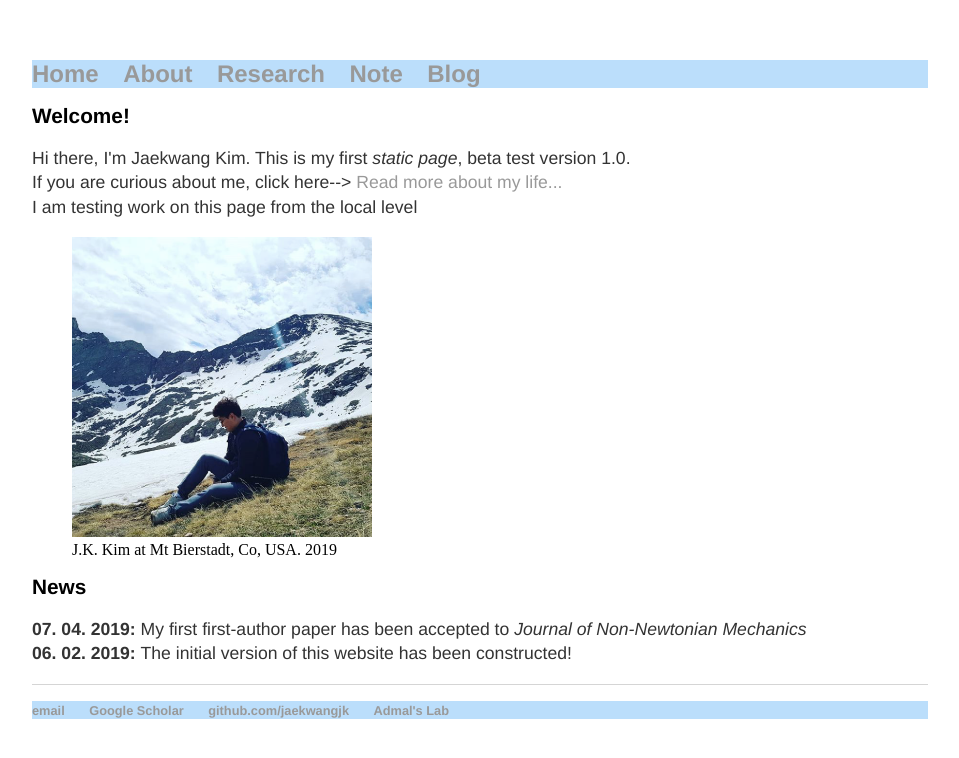
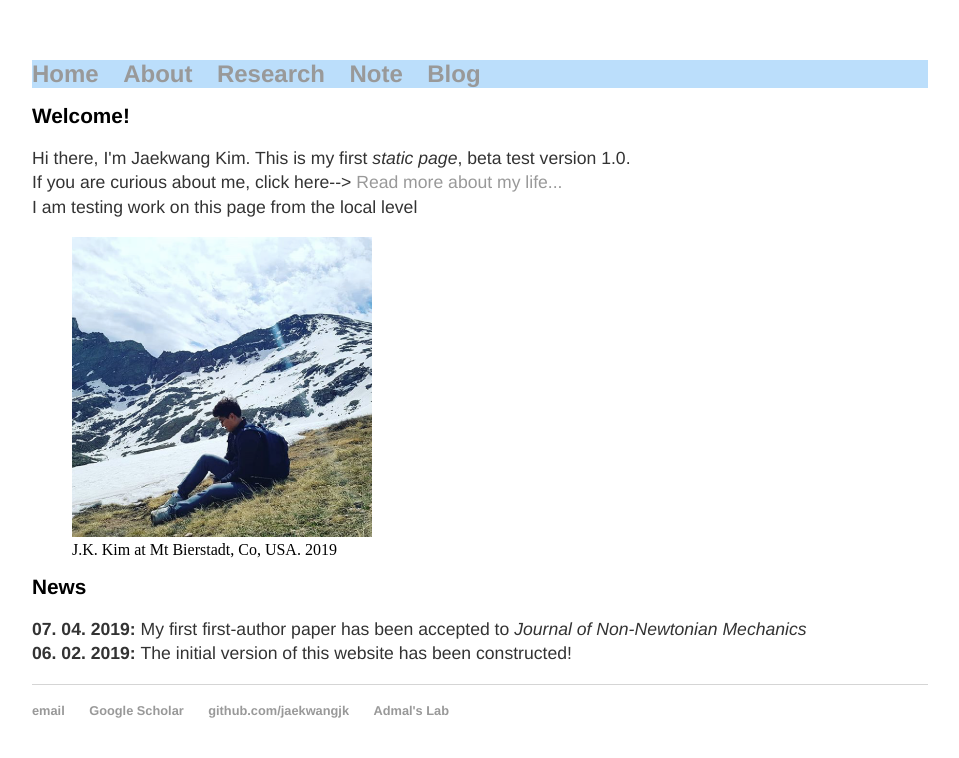
Before and after one commit to jaekwangjk/jaekwangjk.github.io, a Jekyll site: the page built from index.html, in a window 1280 px wide. Shown: the top 758 px of the page, without its empty margins (160-1119 px from the left). Built offline with Jekyll 4.4.1, drawn with Linux system fonts in a browser that asks for light colours.

Commit message:
Update main.css

```diff
--- a/css/main.css
+++ b/css/main.css
@@ -7,12 +7,19 @@ div {
     style="background-color: #92a8d1"
 }
 
-nav ul, footer ul {
+nav ul {
     font-family:'Helvetica', 'Arial', 'Sans-Serif';
     padding: 0px;
     list-style: none;
     font-weight: bold;
     background-color: #BBDEFB;
+}
+
+footer ul {
+    font-family:'Helvetica', 'Arial', 'Sans-Serif';
+    padding: 0px;
+    list-style: none;
+    font-weight: bold;
 }
 
 nav ul li{
```
